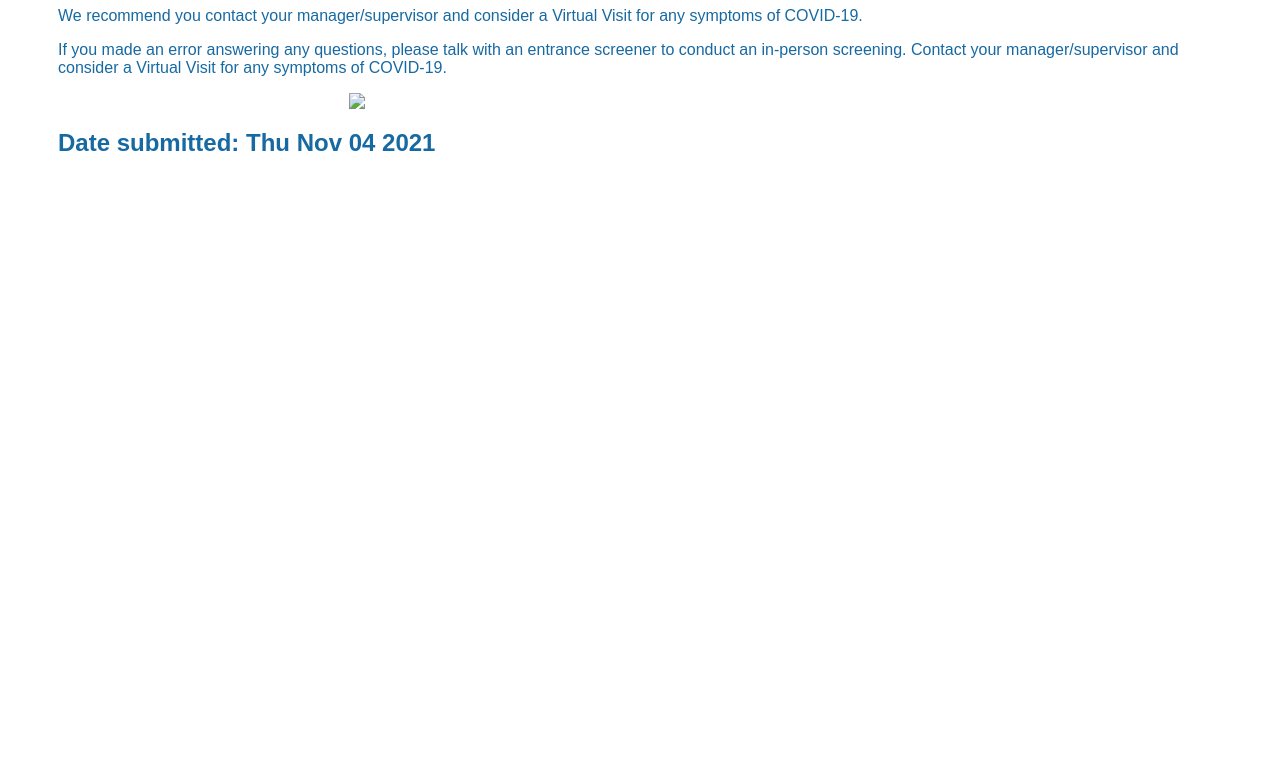
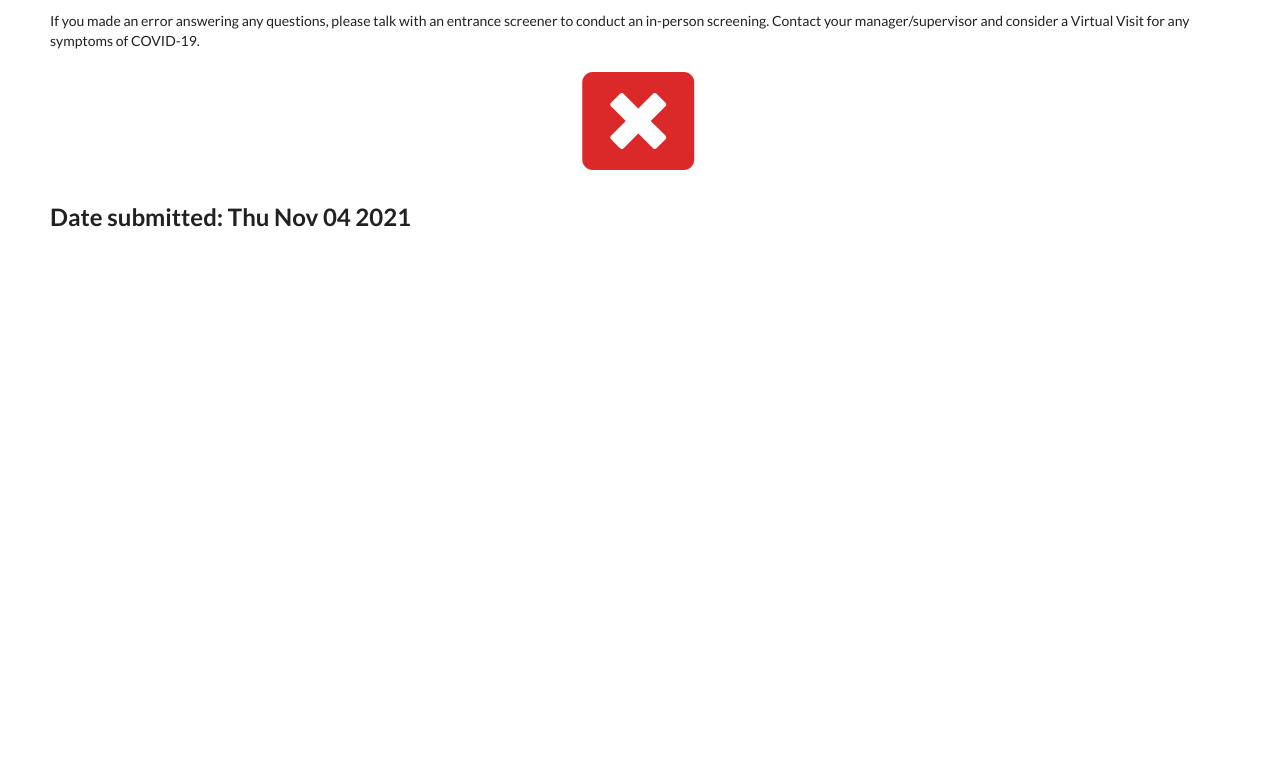
Before and after one commit to shannontreadway/coxCovidScreeningAppSemanticIcons, a plain HTML site: page fail.html in a window 1280 px wide. Shown: the part 103-860 px from the top of the page. Before the commit the page ends 800 px from the top, so only its background shows below. Drawn offline with nearby package versions, Linux system fonts and the light colour scheme; a web font is replaced by a local one.

Commit message:
added icons for pass and fail

```diff
--- a/fail.html
+++ b/fail.html
@@ -2,19 +2,42 @@
 <html>
     <head>
         <title>Please stay home</title>
-        <meta name="viewport" content="width=device-width, initial-scale=1.0">
-        <link rel="preconnect" href="https://fonts.gstatic.com">
-        <link href="https://fonts.googleapis.com/css2?family=Monda&display=swap" rel="stylesheet">
-        <link rel="stylesheet" href = "styles.css">
+        <meta name="viewport" content="width=device-width, initial-scale=1.0" />
+        <link rel="preconnect" href="https://fonts.gstatic.com" />
+        <link
+            href="https://fonts.googleapis.com/css2?family=Monda&display=swap"
+            rel="stylesheet"
+        />
+        <link
+            rel="stylesheet"
+            href="https://cdnjs.cloudflare.com/ajax/libs/semantic-ui/2.4.1/semantic.min.css"
+            integrity="sha512-8bHTC73gkZ7rZ7vpqUQThUDhqcNFyYi2xgDgPDHc+GXVGHXq+xPjynxIopALmOPqzo9JZj0k6OqqewdGO3EsrQ=="
+            crossorigin="anonymous"
+            referrerpolicy="no-referrer"
+        />
+        <link rel="stylesheet" href="styles.css" />
     </head>
 
     <body>
         <h1>Please stay home.</h1>
-        <p>We recommend you contact your manager/supervisor and consider a Virtual Visit for any symptoms of COVID-19.</p>
-        <p>If you made an error answering any questions, please talk with an entrance screener to conduct an in-person screening.  Contact your manager/supervisor and consider a Virtual Visit for any symptoms of COVID-19.</p>
-        <img id="fail" src = "images/sick3.png">
+        <p>
+            We recommend you contact your manager/supervisor and consider a
+            Virtual Visit for any symptoms of COVID-19.
+        </p>
+        <p>
+            If you made an error answering any questions, please talk with an
+            entrance screener to conduct an in-person screening. Contact your
+            manager/supervisor and consider a Virtual Visit for any symptoms of
+            COVID-19.
+        </p>
+        <div class="icon-container">
+            <div class="icon-center">
+                <i class="window close icon massive red"></i>
+            </div>
+        </div>
 
-        <h2 id="date"> Date submitted:
+        <h2 id="date">
+            Date submitted:
             <script>
                 document.write(new Date().toDateString());
             </script>
--- a/styles.css
+++ b/styles.css
@@ -1,9 +1,16 @@
 html {
     background-color: #fff;
     color: #1769a2;
-    font-family: 'Monda', sans-serif;
+    font-family: "Monda", sans-serif;
     margin: 30px 50px;
-    margin-bottom: 45px;
+    /* margin-bottom: 45px; */
+    box-sizing: border-box;
+}
+
+*,
+*::before,
+*::after {
+    box-sizing: inherit;
 }
 
 .dropBox {
@@ -11,27 +18,28 @@ html {
     color: #fff;
 }
 
-#checkbox {
+.icon-container {
     display: flex;
-    align-items:center;
+    /* width: 100%; */
 }
 
-#pCheckbox {
-    padding-left: 10px;
-}
-
-#fail {
-    max-width: 75%;
+.icon-center {
     display: block;
     margin-left: auto;
     margin-right: auto;
 }
 
-#pass {
-    max-width: 75%;
-    display: block;
-    margin-left: auto;
-    margin-right: auto;
+.icon {
+    margin: 0;
+}
+
+#checkbox {
+    display: flex;
+    align-items: center;
+}
+
+#pCheckbox {
+    padding-left: 10px;
 }
 
 #date {
@@ -43,7 +51,12 @@ html {
     padding-bottom: 30px;
 }
 
-@media screen and (max-width: 600px){
+@media screen and (max-width: 600px) {
+    html {
+        margin: 20px 15px;
+        padding-bottom: 25px;
+    }
+
     .dropBox {
         width: 75%;
         height: 50px;
@@ -68,9 +81,3 @@ html {
         color: #262626;
     }
 }
-
-@media screen and (min-width: 700px) {
-    #fail {
-        max-width: 50%;
-    }
-}
```
Also changed, not shown: pass.html (+21 -6 lines).
